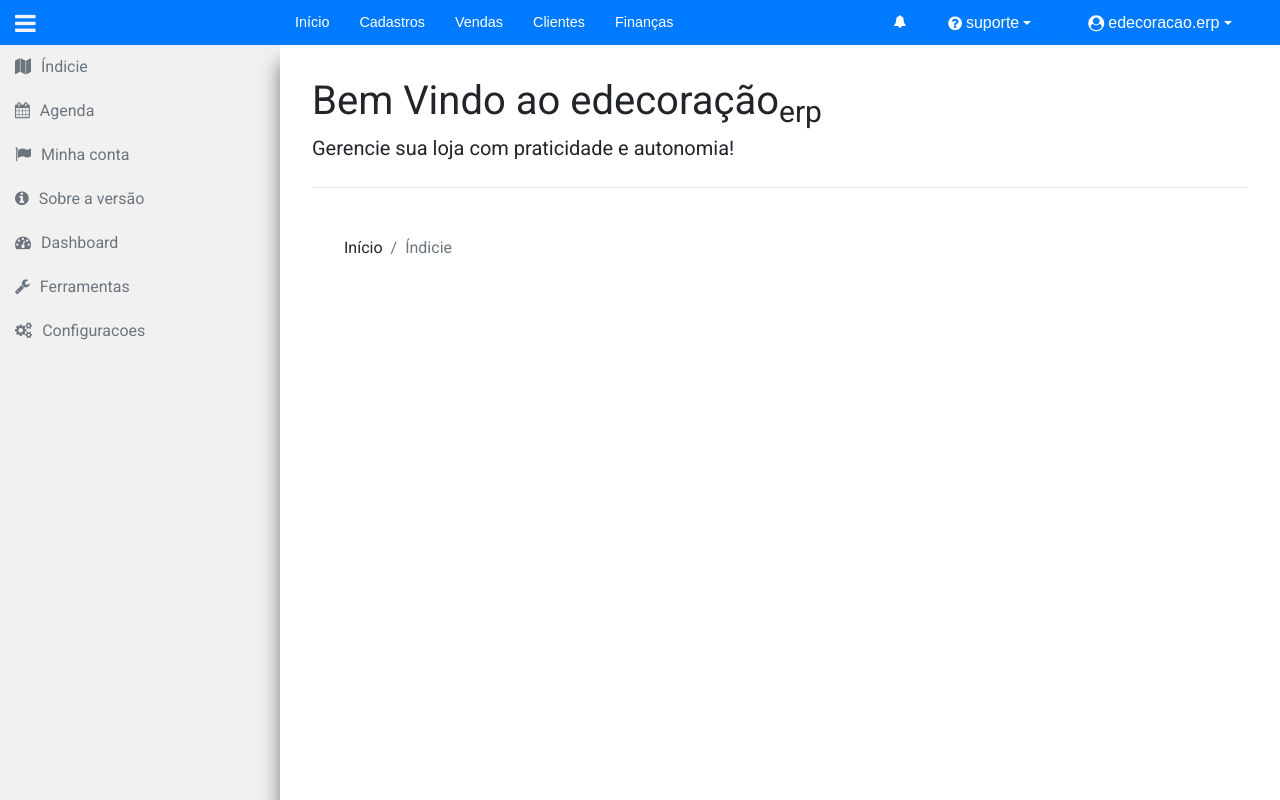
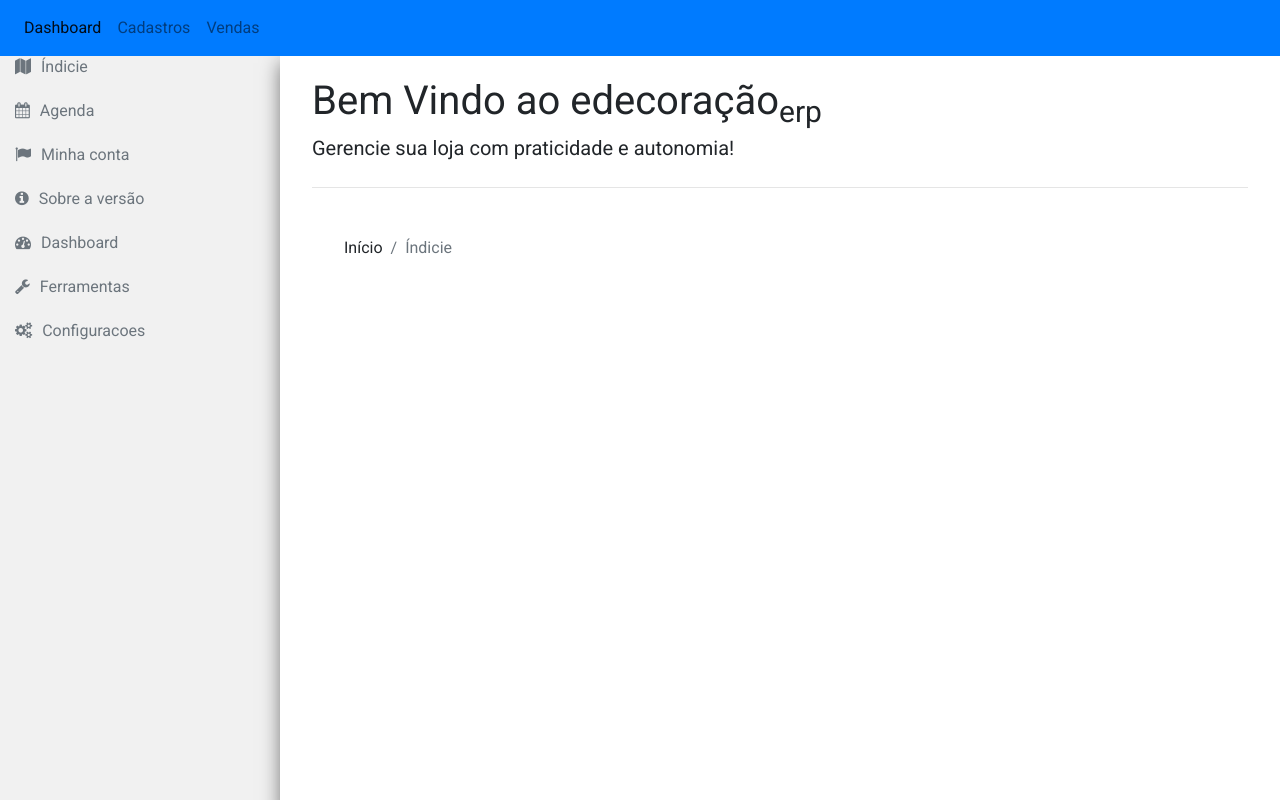
Before and after one commit to breno-sapucaia/prototipo-front-edecoracao, a React (Create React App) app: page / in a window 1280 px wide. Built offline with nearby package versions, Linux system fonts and the light colour scheme.

Commit message:
ajuste do layout

```diff
--- a/src/components/register/Product/ProductRegister.jsx
+++ b/src/components/register/Product/ProductRegister.jsx
@@ -1,6 +1,7 @@
 import React, { Component } from 'react';
 
 class ProductRegister extends Component {
+    //eslint-disable-next-line
     constructor(props) {
         super(props);
 
@@ -8,19 +9,15 @@ class ProductRegister extends Component {
     render() {
         return (
             <main className="main">
-                <div className="header-form">
-                    <h2>{this.props.name}</h2>
-                    <div class="input-group mb-3">
-                        <input type="text" class="form-control" placeholder="Recipient's username" aria-label="Recipient's username" aria-describedby="basic-addon" />
+                <div className="header-form d-flex justify-content-between p-4">
+                    <h2>Produtos</h2>
+                    <div class="input-group mb-3 col-md-6 col-12 ">
+                        <input type="text" class="form-control" placeholder="Pesquise por nome, código (SKU) ou GTIN/EAN" aria-label="Pesquise por nome, código (SKU) ou GTIN/EAN" aria-describedby="basic-addon" />
                         <div class="input-group-append">
-                            <span class="input-group-text" id="basic-addon"></span>
+                            <span class="input-group-text" id="basic-addon"><i class="fa fa-search"></i></span>
                         </div>
                     </div>
-                    </div>
-
-
-
-
+                </div>
             </main>
                 );
            }
--- a/src/components/template/Header/Header.css
+++ b/src/components/template/Header/Header.css
@@ -1,14 +1,11 @@
 header.header{
 
-    font-family: 'Montserrat', sans-serif;
-    background-color: var(--blue);
+    font-family: 'Roboto', sans-serif;
+
 
     grid-area:header;
-
-    display:grid;
-    grid-template-columns:var(--aside-menu-width) 1fr 400px;
-    grid-template-areas: "left mid right"
 }
+/*
 header.header .left{
     display:flex;
     align-self: center;
@@ -55,7 +52,7 @@ header.header .right{
     display:flex;
     align-items:center;
     height:45px;
-    /* background-color:red; */
+    background-color:red;
     list-style: none;
     width:100%;
 }
@@ -75,7 +72,7 @@ header.header .mid ul.menu-list .menu-list-item:hover{
 }
 header.header .right {
     display:flex;
-    /* background-color:red; */
+    background-color:red;
     align-items:center;
     justify-content: space-around;
     color:#fff;
@@ -85,7 +82,7 @@ header.header .right:last-child {
 }
 header.header .right .fa-bell{
     font-size:0.8em;
-}
+} */
 
 /* header.header .right .suport,
 header.header .right .login{
--- a/src/components/template/Header/Header.jsx
+++ b/src/components/template/Header/Header.jsx
@@ -1,17 +1,95 @@
 import React, { Component } from 'react';
 import './Header.css';
-
+import WayToGo from '../Menu/wayToGo/WayToGo'
 export default class Header extends Component {
     constructor(props) {
         super(props);
+        this.updateDimensions = this.updateDimensions.bind(this);
+        this.state = { ...this.props,
+            height: window.innerHeight,
+            width: window.innerWidth,
+            items:[],
+        }
 
-        this.state = { ...this.props }
+
+    }
+    static getDerivedStateFromProps(nextProps, prevState) {
+        const items=nextProps.items
+
+        return {items}
+    }
+    componentDidMount(){
+        window.addEventListener("resize", this.updateDimensions);
+    }
+    componentWillUnmount() {
+        window.removeEventListener("resize", this.updateDimensions);
+    }
+    updateDimensions() {
+         this.setState({
+                height: window.innerHeight,
+                width: window.innerWidth
+            });
+        console.log('width:'+this.state.width+'   - height:'+this.state.height)
       }
     render() {
         return (
-            <header className="header">
+            <header className="header ">
+                <nav className="navbar navbar-expand-lg navbar-light bg-primary">
+                    <span></span>
+                    <button className="navbar-toggler aling-content-end" type="button" data-toggle="collapse" data-target="#navbarSupportedContent" aria-controls="navbarSupportedContent" aria-expanded="false" aria-label="Toggle navigation">
+                        <span className="navbar-toggler-icon"></span>
+                    </button>
+
+                    <div className="collapse navbar-collapse" id="navbarSupportedContent">
+                        <ul className="navbar-nav mr-auto">
+                            <li className="nav-item active">
+                                <span className="nav-link">Dashboard</span>
+                            </li>
+                            <li className={this.state.width < 998 ? 'nav-item dropdown' : 'nav-item'}>
+                                <span onClick={this.props.selectMenu}className={this.state.width < 998 ? 'nav-link dropdown-toggle':'nav-link' } id="navbarDropdown" role="button" data-toggle={this.state.width < 998 ? 'dropdown':''} aria-haspopup="true" aria-expanded="false">
+                                    Cadastros
+                                </span>
+                                <div className={this.state.width < 998 ? 'dropdown-menu bg-primary border-0':'d-none'} aria-labelledby="navbarDropdown">
+
+                                { this.props.items.map(item =>
+                                    <span  key={item.id} className='dropdown-item'>
+                                        <WayToGo  name={item.name} icon={item.icon} path={item.path} ></WayToGo>
+                                    </span>
+                                )}
+                                </div>
+                            </li>
+                            <li className={this.state.width < 998 ? 'nav-item dropdown' : 'nav-item'}>
+                                <span onClick={this.props.selectMenu}className={this.state.width < 998 ? 'nav-link dropdown-toggle':'nav-link' } id="navbarDropdown" role="button" data-toggle={this.state.width < 998 ? 'dropdown':''} aria-haspopup="true" aria-expanded="false">
+                                    Vendas
+                                </span>
+                                <div className={this.state.width < 998 ? 'dropdown-menu bg-primary border-0':'d-none'} aria-labelledby="navbarDropdown">
+
+                                { this.props.items.map(item =>
+                                    <span  key={item.id} className='dropdown-item'>
+                                        <WayToGo  name={item.name} icon={item.icon} path={item.path} ></WayToGo>
+                                    </span>
+                                )}
+                                </div>
+                            </li>
+                        </ul>
+
+                    </div>
+                </nav>
+
+
+
+
+            </header>
+
+        );
+    }
+}
+
+
+
+{/*
 <div className="left">
-                    <i onClick={this.props.toggleMenu} className="menu fa fa-bars"></i> {/*<span className="logo">edecoração</span>*/}
+<i onClick={this.props.toggleMenu} className="menu fa fa-bars"></i>
 </div>
 <div className="mid">
 <ul className="menu-list">
@@ -24,11 +102,7 @@ export default class Header extends Component {
 </div>
 <div className="right">
 <i className="fa fa-bell"></i>
-                    {/* <span className="suport">
-                        <i className="fa fa-question-circle"></i>
-                        suporte
 
-                    </span> */}
 <div class="dropdown">
     <button class="btn btn-primary dropdown-toggle customize-btn" type="button" id="dropdownMenu" data-toggle="dropdown">
             <i className="fa fa-question-circle"></i>
@@ -41,11 +115,7 @@ export default class Header extends Component {
     </div>
 </div>
 
-                    {/* <span className="login">
-                        <i className="fa fa-user-circle"></i>
-                        edecoracao.erp
-                        <i className="fa fa-angle-down"></i>
-                    </span> */}
+
 <div class="dropdown">
     <button class="btn btn-primary dropdown-toggle customize-btn" type="button" id="dropdownMenu" data-toggle="dropdown">
             <i className="fa fa-user-circle"></i>
@@ -57,8 +127,4 @@ export default class Header extends Component {
         <button class="dropdown-item" type="button">Something else here</button>
     </div>
 </div>
-                </div>
-            </header>
-        );
-    }
-}
+</div> */}
--- a/src/components/template/Menu/Menu.css
+++ b/src/components/template/Menu/Menu.css
@@ -5,3 +5,8 @@ nav.menu{
 .is-active{
     border-left:3px solid var(--blue);
 }
+@media(min-width:0px) and (max-width:992px){
+    nav.menu{
+        display:none;
+    }
+}
--- a/src/main/App.css
+++ b/src/main/App.css
@@ -11,19 +11,21 @@
     display:grid;
     grid-template-columns:var(--aside-menu-width) 1fr;
     grid-template-rows:var(--header-height) 1fr;
+    grid-template-areas:
+    "header header"
+    "menu main";
 }
 *{
     margin:0px;
     padding:0px;
     box-sizing:border-box;
 }
-.menu-is-active{
-    grid-template-areas:
-    "header header"
-    "menu main";
+
+
+@media(min-width:0px) and (max-width:992px){
+    .app{
+        grid-template-areas:
+        "header header"
+        "main main";
+    }
 }
-.menu-isnt-active{
-    grid-template-areas:
-    "header header"
-    "main main";
-}
--- a/src/main/App.jsx
+++ b/src/main/App.jsx
@@ -29,6 +29,7 @@ export default class App extends Component {
 
   selectMenu(e) {
     const menuItemSelected = e.target.textContent;
+    console.log(menuItemSelected)
     this.setState({ menuItemSelected })
     this.setState({ toggleMenu: true });
 
@@ -49,6 +50,7 @@ export default class App extends Component {
         <div className={this.state.toggleMenu ? 'app menu-is-active' : 'app menu-isnt-active'}>
 
           <Header
+            items={this.state.items}
             toggleMenu={this.toggleMenu}
             toggleMenuTrue={this.toggleMenuTrue}
             selectMenu={e => this.selectMenu(e)}
```
Lines whose indentation alone changed are shown as unchanged.
